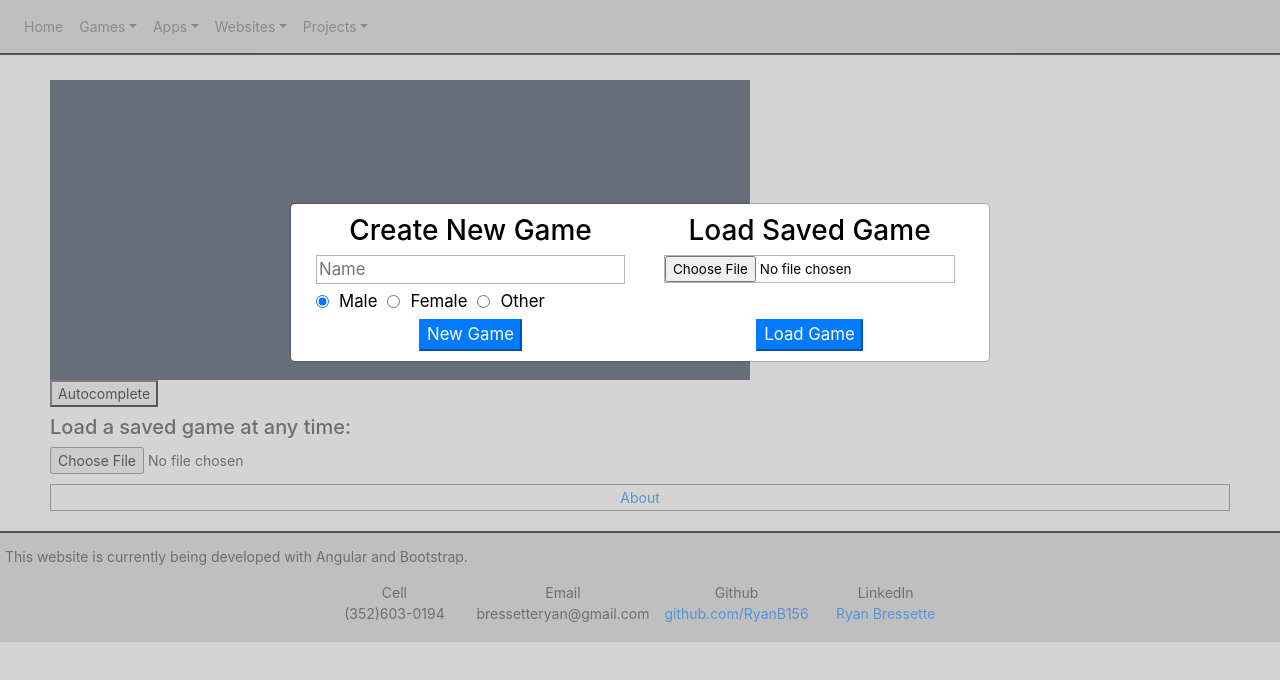
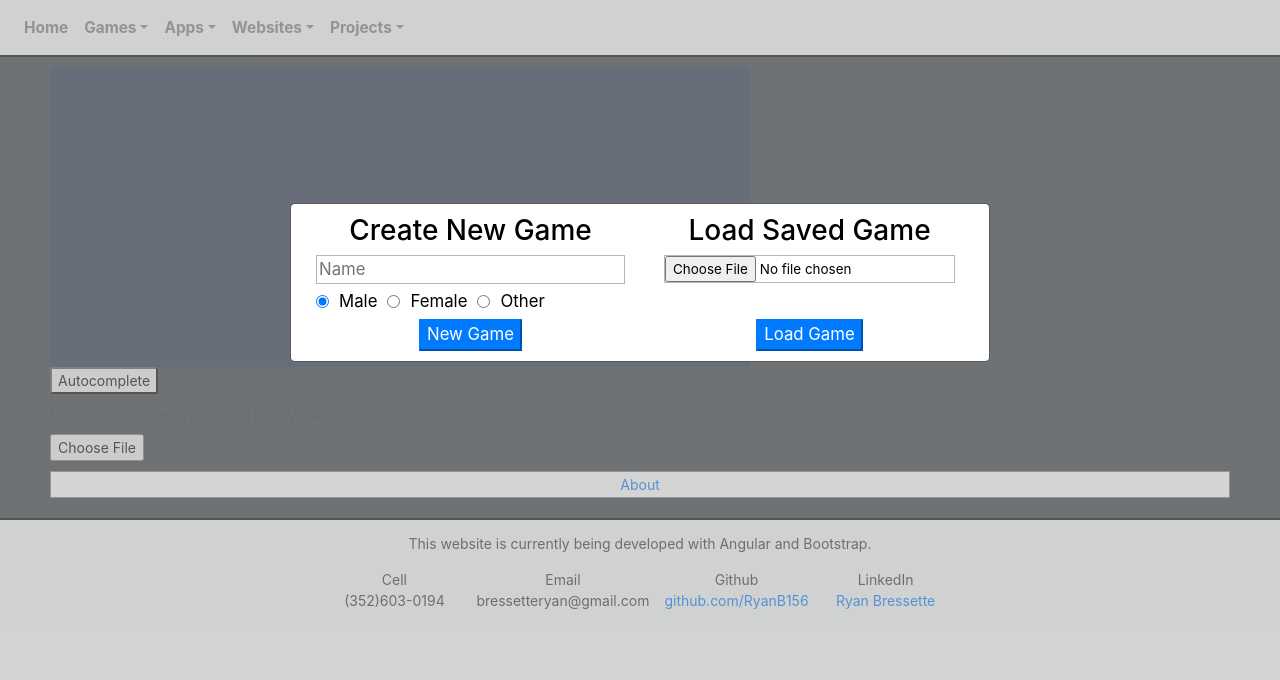
Before and after one commit to RyanB156/Portfolio-Site, an Angular app: page /games/hitmanTS in a window 1280 px wide. Shown: the top 680 px of the page. Built offline with nearby package versions, Linux system fonts and the light colour scheme.

Commit message:
Change background colors, header and footer style

```diff
--- a/src/app/app.component.html
+++ b/src/app/app.component.html
@@ -1,5 +1,5 @@
 <div>
-  <nav class="navbar navbar-expand-sm navbar-light bg1">
+  <nav class="navbar navbar-expand-sm navbar-light bg-light font-weight-bold mb-0">
     <button class="navbar-toggler" type="button" data-toggle="collapse"
       data-target="#navbarSupportedContent"
       aria-controls="navbarSupportedContent" aria-expanded="false"
@@ -58,7 +58,7 @@
 
   </nav>
 
-  <div class="body">
+  <div class="body bg-dark">
     <router-outlet></router-outlet>
   </div>
   <app-footer class="footer"></app-footer>
--- a/src/app/app.component.scss
+++ b/src/app/app.component.scss
@@ -14,6 +14,10 @@ h4,
 h5,
 h6 {
   margin: 8px 0;
+}
+
+nav {
+  font-size: 1.1em;
 }
 
 p {
--- a/src/app/footer/footer.component.html
+++ b/src/app/footer/footer.component.html
@@ -1,8 +1,8 @@
-<div class="container-flex foot bg1">
-  <div class="row">
+<div class="container-flex foot bg-light">
+  <div class="row justify-content-center">
     This website is currently being developed with Angular and Bootstrap.
   </div>
-  <div class="row justify-content-center text-center">
+  <div class="row justify-content-center text-center pb-2">
     <div class="col-xs-2 col-md-3"></div>
     <div class="col">
       <p>Cell</p>
```
